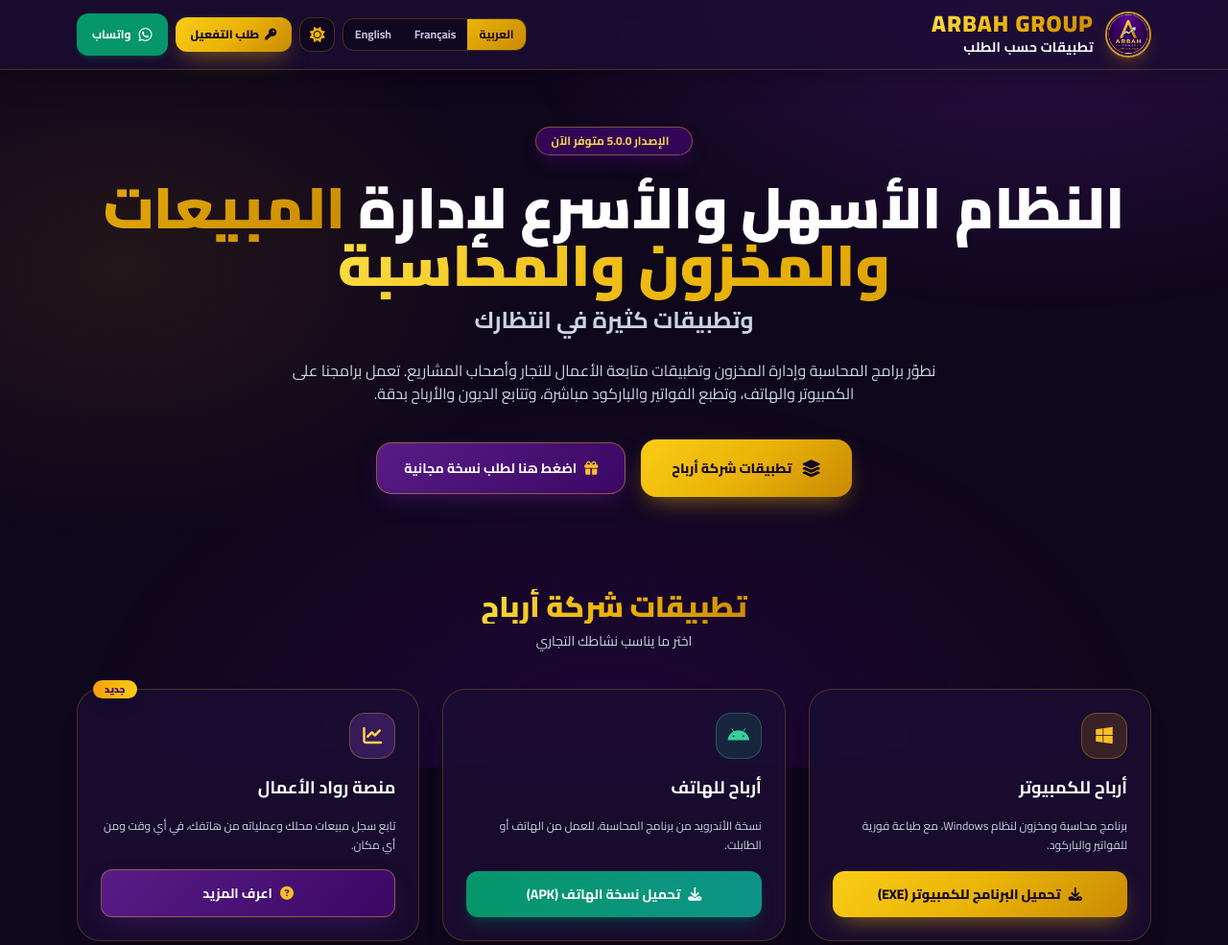
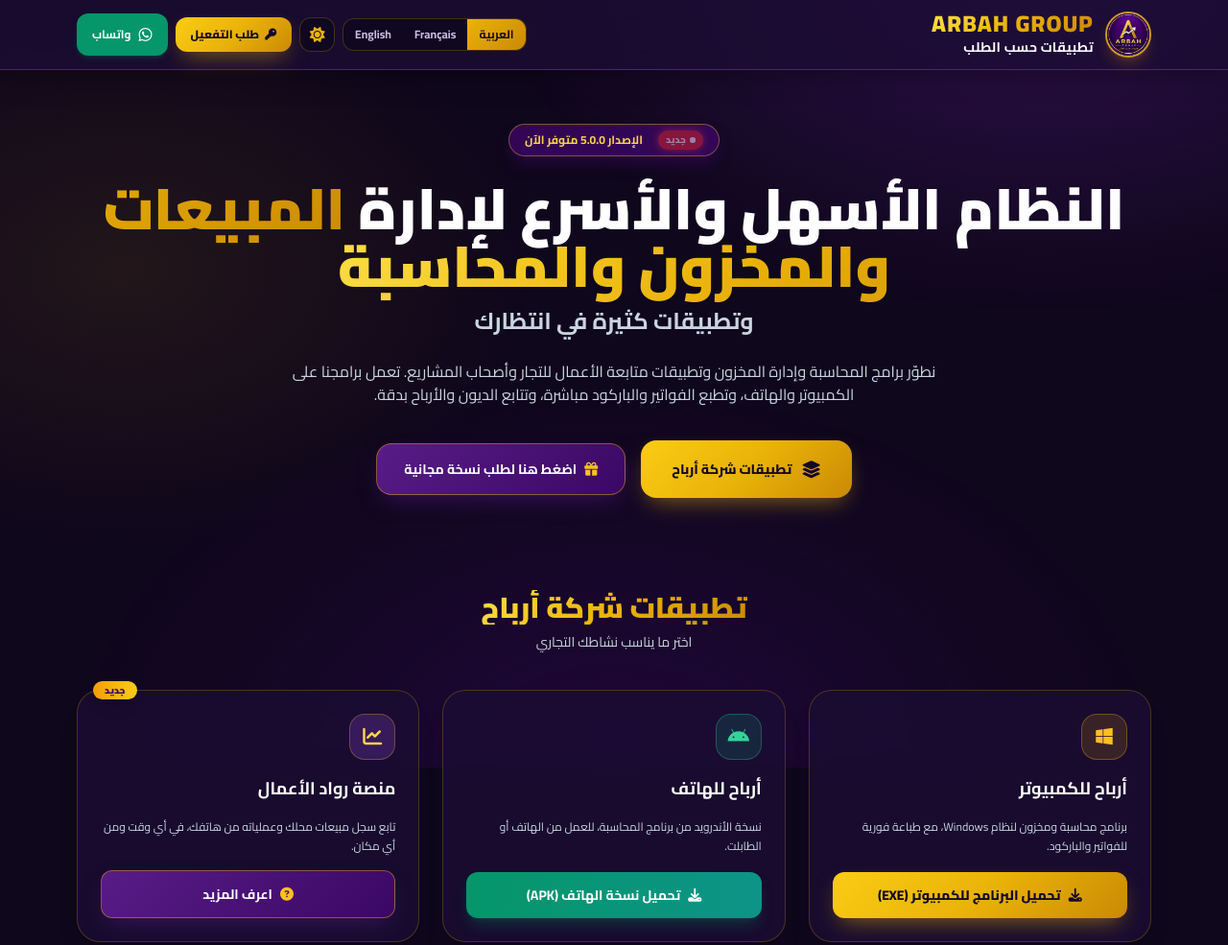
Before and after one commit to zawali4gaming/arbah-web, a plain HTML site: page index.html in a window 1280 px wide. Shown: the top 985 px of the page at 96% size. Drawn offline with nearby package versions, Linux system fonts and the light colour scheme.

Commit message:
Update index.html

```diff
--- a/index.html
+++ b/index.html
@@ -263,9 +263,16 @@
     <!-- Hero Section -->
     <section id="top" class="hero-in max-w-6xl mx-auto px-4 pt-14 pb-12 text-center space-y-6 relative">
         <div class="inline-flex items-center gap-2 bg-purple-950/80 text-amber-300 border border-amber-400/40 text-xs px-4 py-1.5 rounded-full font-bold shadow-lg shadow-purple-950/50">
-            <i class="fa-solid fa-sparkles text-amber-400"></i>
-            <span data-i18n="hero_badge">الإصدار 5.0.0 متوفر الآن</span>
-        </div>
+    <span class="relative inline-flex items-center gap-1 bg-red-600 text-white px-2 py-0.5 rounded-full text-[10px] font-extrabold animate-pulse shadow-[0_0_10px_rgba(239,68,68,0.8)]">
+        <span class="relative flex h-1.5 w-1.5">
+            <span class="animate-ping absolute inline-flex h-full w-full rounded-full bg-white opacity-75"></span>
+            <span class="relative inline-flex rounded-full h-1.5 w-1.5 bg-white"></span>
+        </span>
+        <span data-i18n="hero_new">جديد</span>
+    </span>
+    <i class="fa-solid fa-sparkles text-amber-400"></i>
+    <span data-i18n="hero_badge">الإصدار 5.0.0 متوفر الآن</span>
+</div>
 
         <h1 class="text-3xl sm:text-5xl lg:text-6xl font-black leading-[1.28]">
             <span data-i18n="hero_title_1">النظام الأسهل والأسرع لإدارة</span>
```
